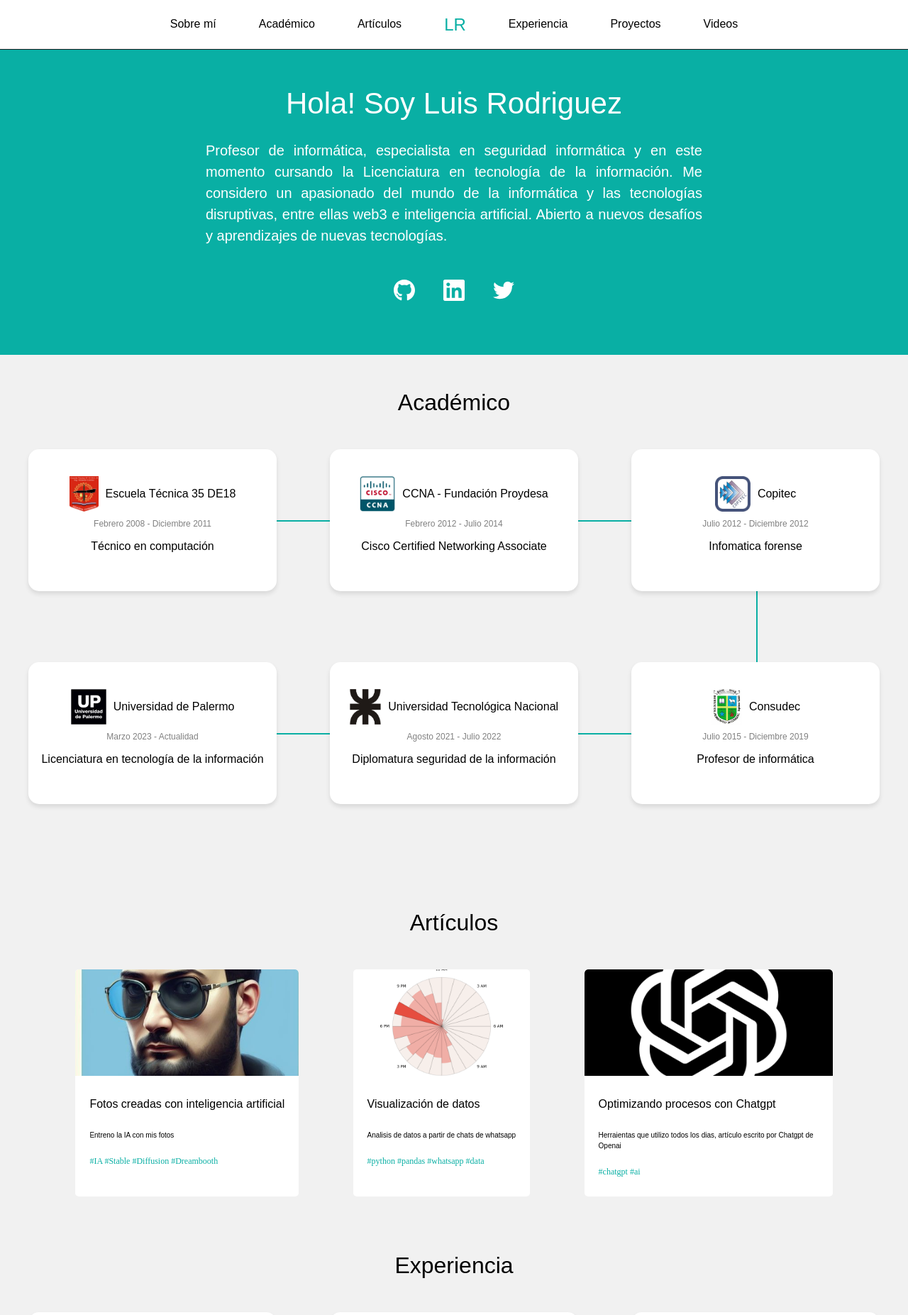
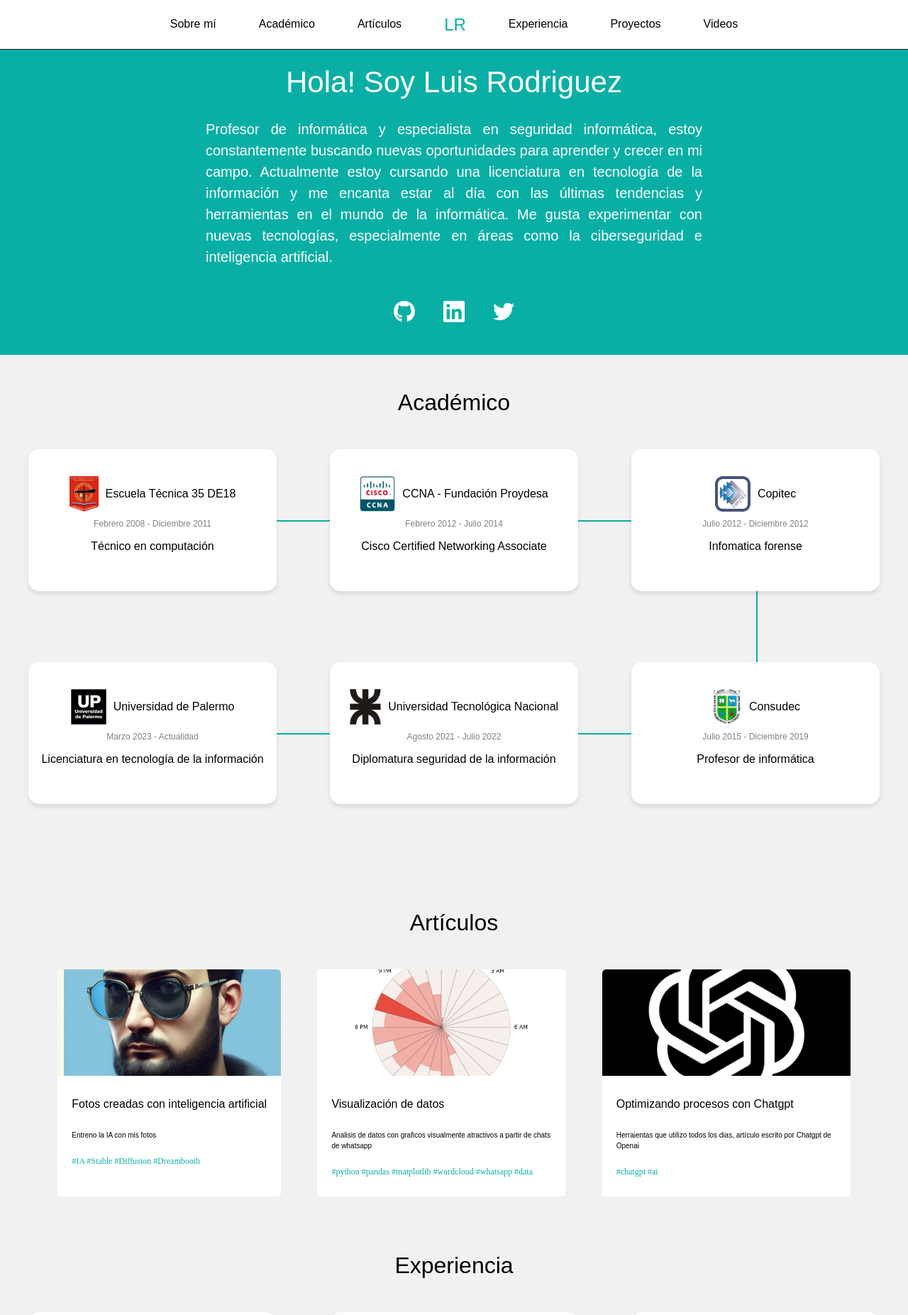
Before and after one commit to Luis3518/portfolio-nextjs, a Next.js app: page / in a window 1280 px wide. Shown: the top 1853 px of the page at 71% size. Built offline with nearby package versions, Linux system fonts and the light colour scheme.

Commit message:
ultimos retoques

```diff
--- a/components/articulos.js
+++ b/components/articulos.js
@@ -16,9 +16,9 @@ function Articulos() {
     {
         title: "Visualización de datos",
         desc:
-          "Analisis de datos a partir de chats de whatsapp",
+          "Analisis de datos con graficos visualmente atractivos a partir de chats de whatsapp",
           hashtags:
-          '#python #pandas #whatsapp #data',
+          '#python #pandas #matplotlib #wordcloud #whatsapp #data',
         img:
           "foto3.png",
         link: "https://www.linkedin.com/posts/luis-rodriguez3518_python-pandas-whatsapp-activity-7017259762534768640-yQ1g"
--- a/components/description.js
+++ b/components/description.js
@@ -10,10 +10,7 @@ function Description() {
 <div className="contentContainer">
         <h1>Hola! Soy Luis Rodriguez</h1>
         <h4>
-        Profesor de informática, especialista en seguridad informática y en este momento cursando la Licenciatura en tecnología de la información.
-        Me considero un apasionado del mundo de la informática y las tecnologías disruptivas, entre ellas web3 e inteligencia artificial.
-Abierto a nuevos desafíos y aprendizajes de nuevas tecnologías.
-
+        Profesor de informática y especialista en seguridad informática, estoy constantemente buscando nuevas oportunidades para aprender y crecer en mi campo. Actualmente estoy cursando una licenciatura en tecnología de la información y me encanta estar al día con las últimas tendencias y herramientas en el mundo de la informática. Me gusta experimentar con nuevas tecnologías, especialmente en áreas como la ciberseguridad e inteligencia artificial.
         </h4>
         <div className="socialContainer">
           <a href="https://github.com/Luis3518/" target="_blank">
```
Also changed, not shown: public/prometeo.png.
